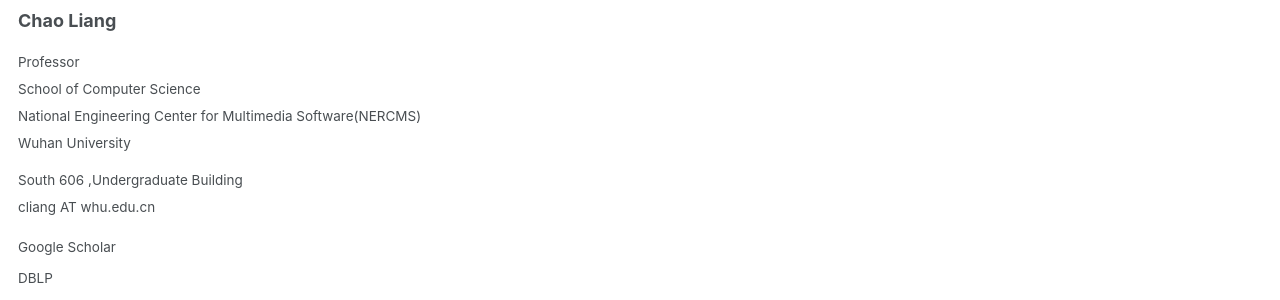
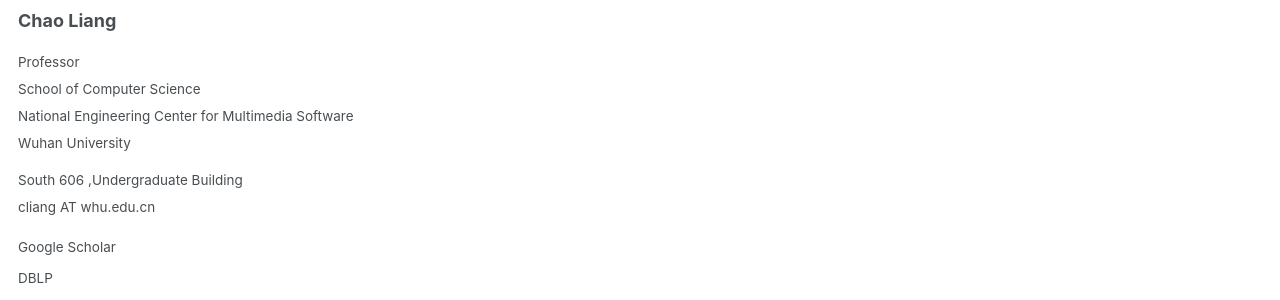
Before and after one commit to zhangsipng/page.github.io, a Jekyll site: the page built from _pages/about.md, in a window 1280 px wide. Shown: the part 274-574 px from the top of the page. Built offline with Jekyll 4.4.1, drawn with Linux system fonts in a browser that asks for light colours; a script that is not in the unit is left out.

Commit message:
Update _config.yml

```diff
--- a/_config.yml
+++ b/_config.yml
@@ -30,7 +30,7 @@ author:
   #location         : "Wuhan,China"
   employer         : "Professor"
   workplace1        : "School of Computer Science"
-  workplace2        : "National Engineering Center for Multimedia Software(NERCMS)"
+  workplace2        : "National Engineering Center for Multimedia Software"
   school            : "Wuhan University"
   office            : "South 606 ,Undergraduate Building"
   email            : "cliang AT whu.edu.cn"
```
